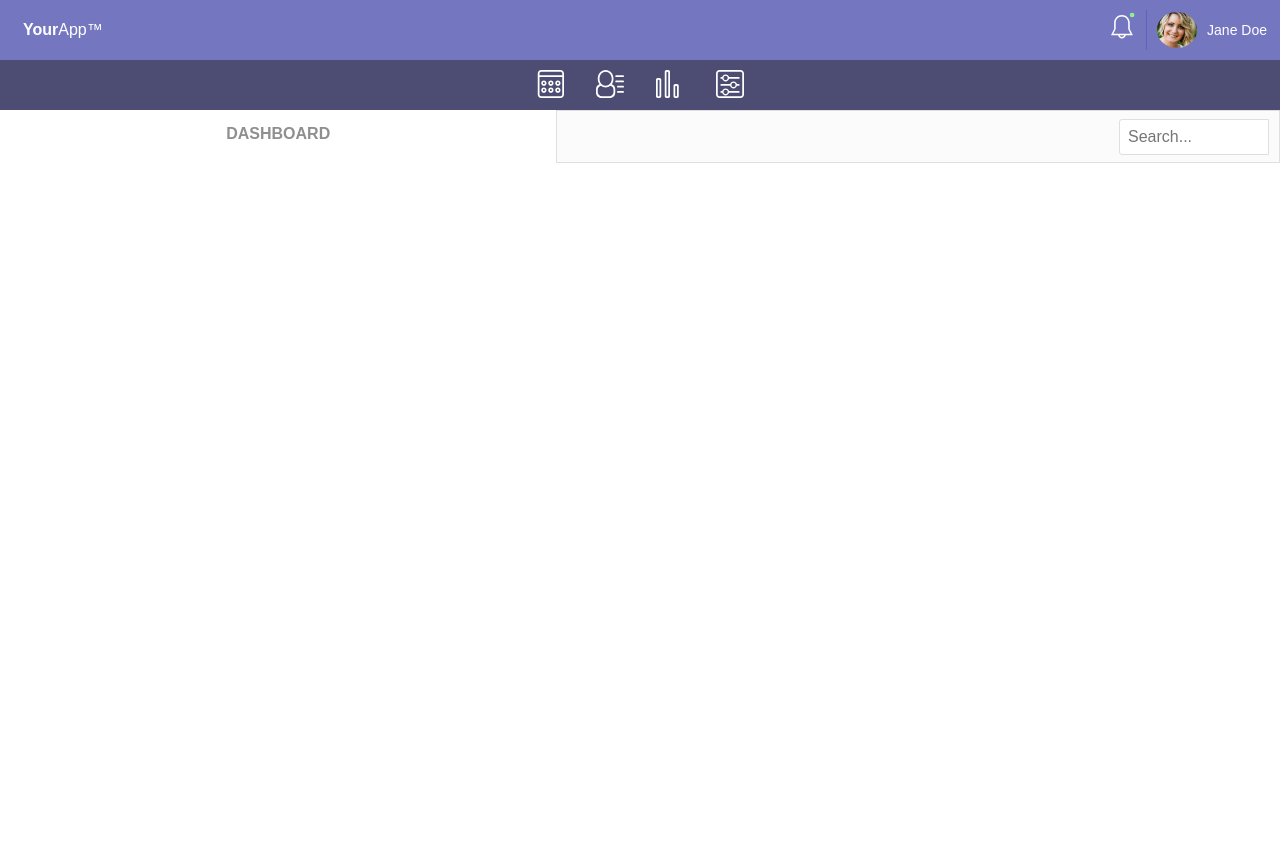
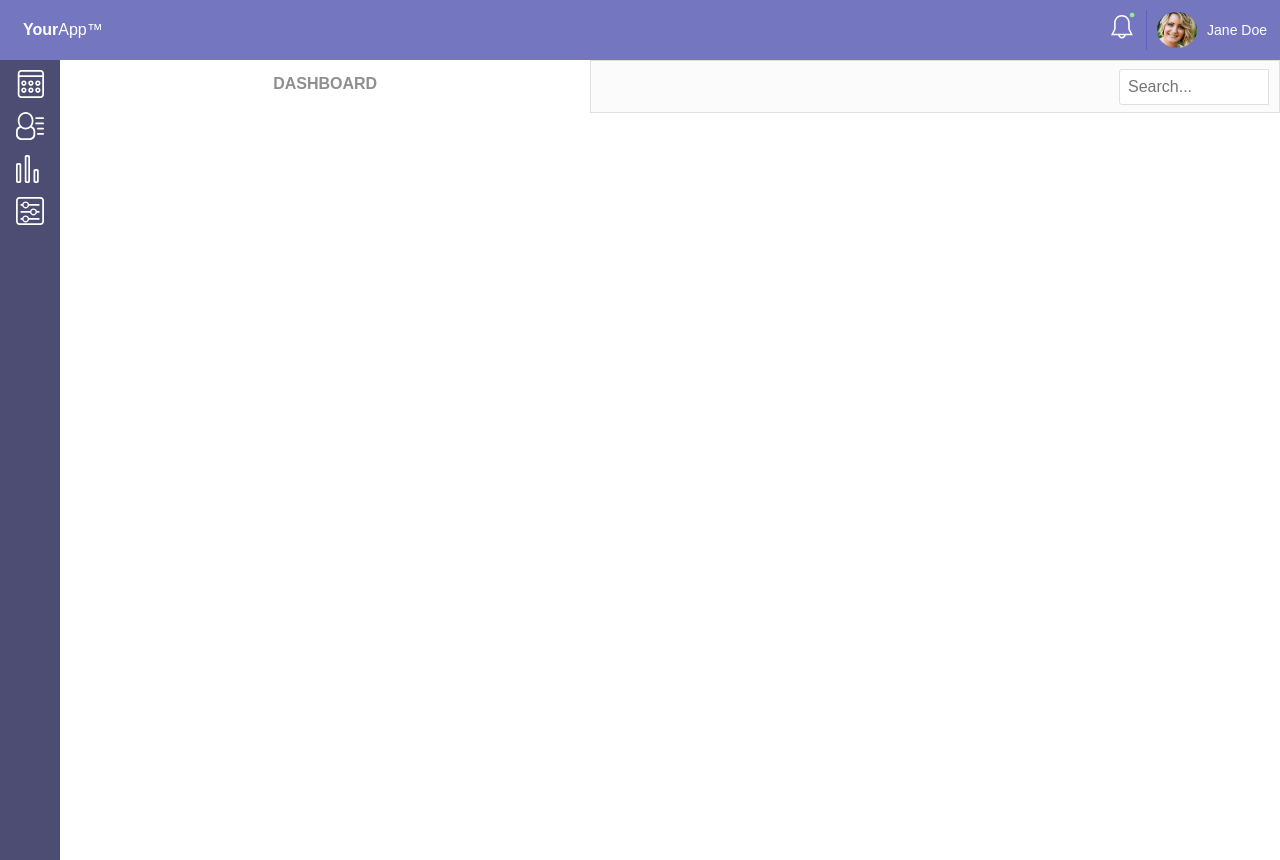
Before and after one commit to JasonKarau/JasonK_WAD_Project_7, a plain HTML site: page index.html in a window 1280 px wide. Before the commit the page ends 800 px from the top, so only its background shows below. Drawn offline with Linux system fonts and the light colour scheme.

Commit message:
icon nav works correctly

```diff
--- a/css/styles.css
+++ b/css/styles.css
@@ -25,6 +25,7 @@
     background-color: #7477bf;
     padding: 5px 13px;
     justify-content: space-between;
+    grid-area: header;
 }
 
 .user {
@@ -87,6 +88,7 @@ h3 {
     display: flex;
     flex-direction: row;
     justify-content: center;
+    grid-area: nav;
 }
 
 .icons-nav {
@@ -102,6 +104,10 @@ h3 {
 
 .nav a {
     margin: 0 16px;
+}
+
+.main {
+  grid-area: main;
 }
 
 .dash-header {
@@ -143,5 +149,15 @@ input {
 }
 
 @media (min-width: 1024px) {
-
+  .grid-container {
+        grid-template-columns: 60px 1fr;
+        grid-template-areas:
+        "header header"
+        "nav main";
+    }
+    .nav {
+        flex-direction: column;
+        justify-content: flex-start;
+        height: 100vh;
+    }
 }
```
